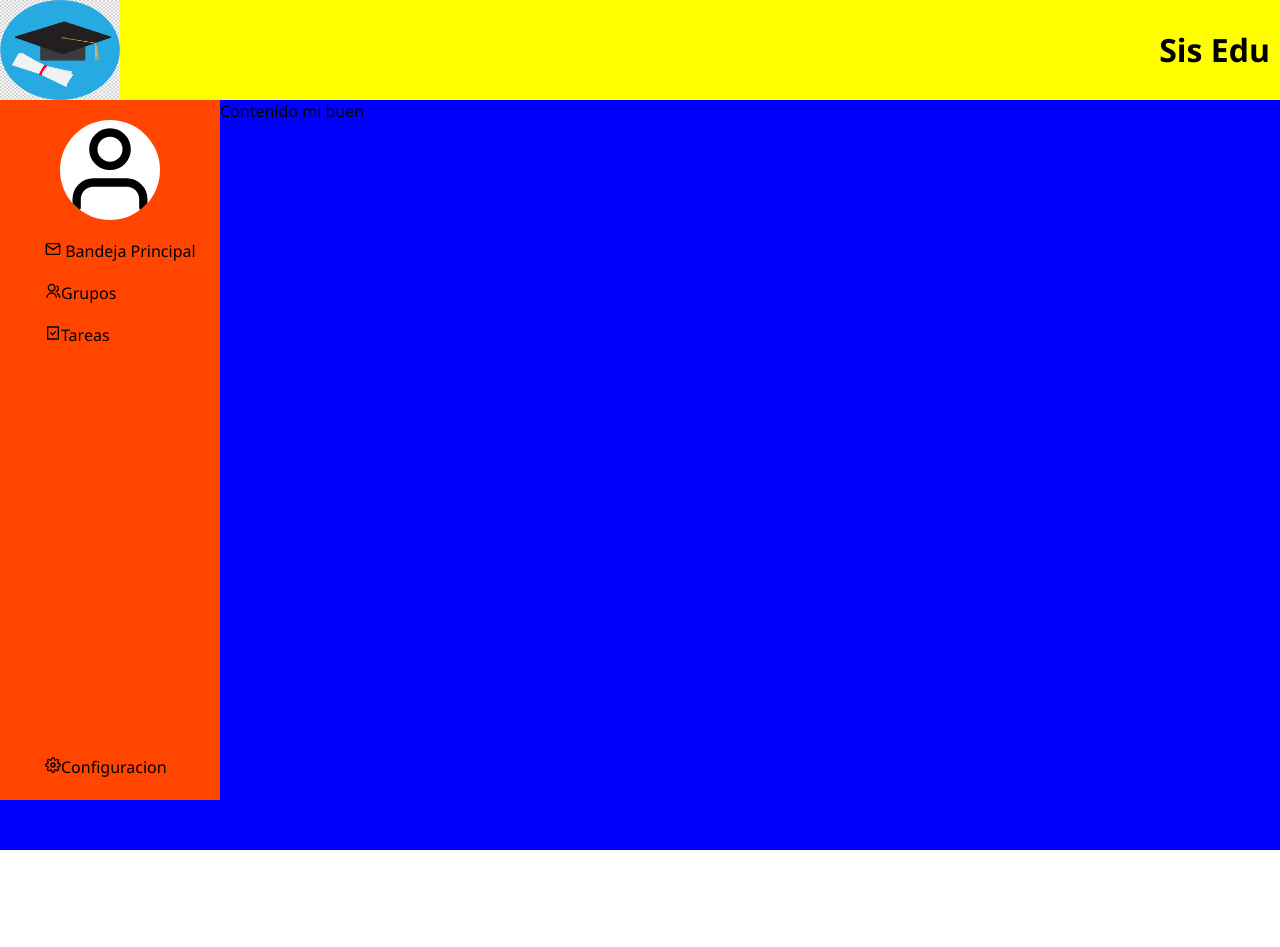
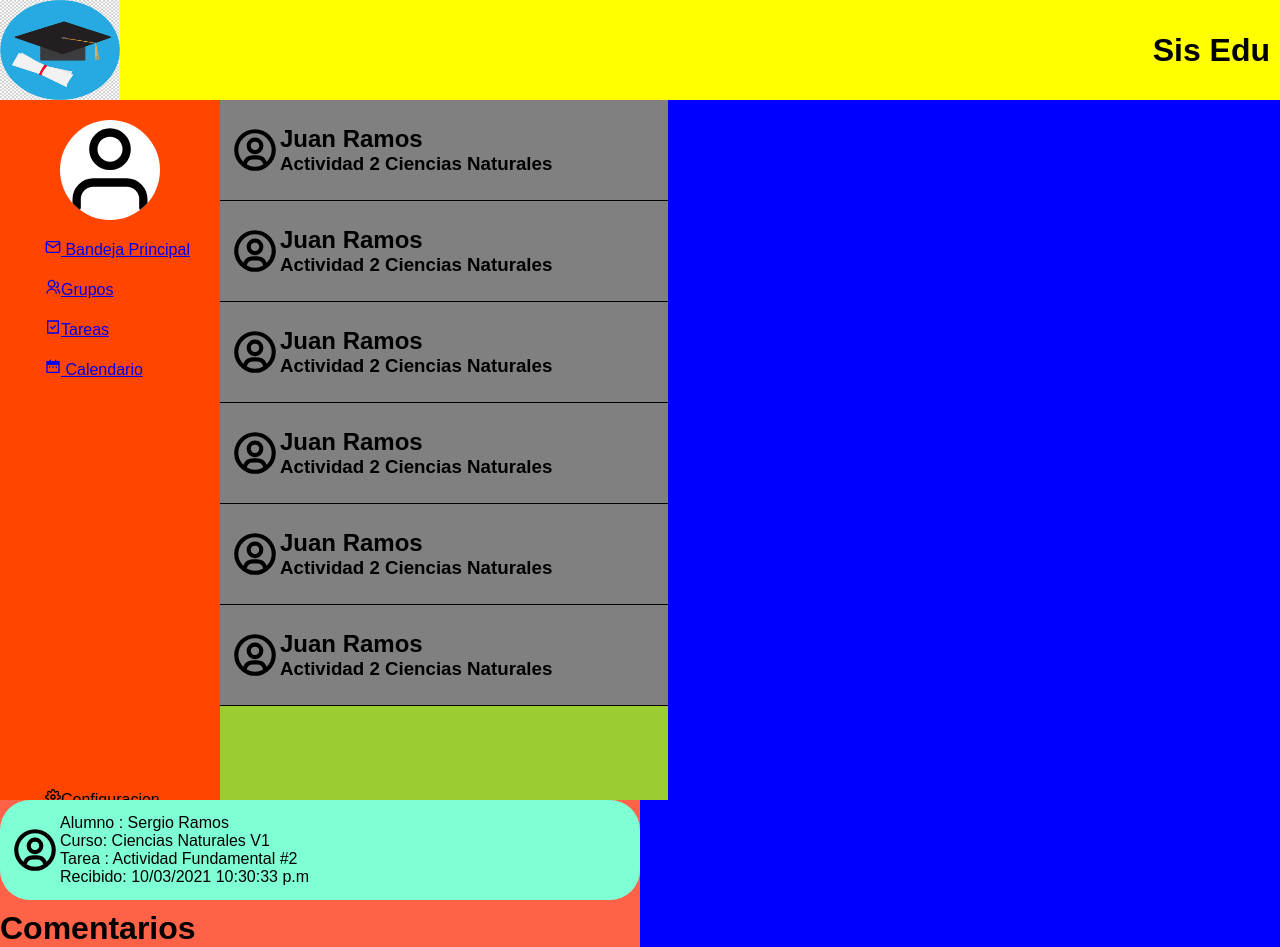
Before and after one commit to rs288/SisEdu, a React (Create React App) app: page /feed in a window 1280 px wide. Shown: the top 947 px of the page. Before the commit the page ends 850 px from the top, so only its background shows below. Built offline with nearby package versions, Linux system fonts and the light colour scheme.

Commit message:
Primer version

```diff
--- a/src/App.js
+++ b/src/App.js
@@ -4,6 +4,9 @@ import InitialContainer from './components/InitialContainer'
 import './styles/App.css'
 import Header from './components/Header';
 import Sidebar from './components/Sidebar';
+import MailCard from './components/MailCard';
+import MailInformation from './components/MailInformation';
+import MailContent from './components/MailContent';
 
 function App() {
   return (
@@ -14,8 +17,54 @@ function App() {
             <div className = "feed-container">
               <Header/>
               <Sidebar/>
-              <div>
-                <p>Contenido mi buen</p>
+                <div className = "general-view">
+                  <MailCard/>
+                  <MailCard/>
+                  <MailCard/>
+                  <MailCard/>
+                  <MailCard/>
+                  <MailCard/>
+                </div>
+                <div className = "specific-view">
+                  <MailInformation/>
+                  <MailContent/>
+                </div>
+            </div>
+          </Route>
+          <Route path = '/grupos'>
+            <div className = "feed-container">
+              <Header/>
+              <Sidebar/>
+              <div className = "general-view">
+                <h2> Todos los grupos</h2>
+              </div>
+              <div className = "specific-view">
+                <h2>Info de los grupos</h2>
+              </div>
+            </div>
+          </Route>
+          <Route path = '/tareas'>
+            <div className = "feed-container">
+            <Header/>
+            <Sidebar/>
+              <div className = "general-view">
+                <h2>Todas las tareas</h2>
+              </div>
+              <div className = "specific-view">
+                <h2>Asignacion de tareas</h2>
+              </div>
+            </div>
+          </Route>
+          <Route path = '/calendario'>
+            <div className = "feed-container">
+              <Header/>
+              <Sidebar/>
+              <div className = "general-view">
+                <h2>Aqui va el calendario</h2>
+              </div>
+              <div className = "specific-view">
+                <h2>Manejo del calendario</h2>
+
               </div>
             </div>
           </Route>
--- /dev/null
+++ b/src/components/MailCard.jsx
@@ -0,0 +1,17 @@
+import React from 'react'
+import * as BiIcons from 'react-icons/bi'
+import '../styles/Feed.css'
+
+function MailCard() {
+    return (
+        <div className = "mail-card">
+            <BiIcons.BiUserCircle className = "mail-user"/>
+            <div className = "card-information">
+                <h2>Juan Ramos</h2>
+                <h3>Actividad 2 Ciencias Naturales</h3>
+            </div>
+        </div>
+    )
+}
+
+export default MailCard
--- /dev/null
+++ b/src/components/MailContent.jsx
@@ -0,0 +1,18 @@
+import React from 'react'
+import * as BsIcons from 'react-icons/bs'
+
+function MailContent() {
+    return (
+        <div className = "mail-content">
+            <h1> Comentarios</h1>
+            <p>Buena tarde profe, mando la actividad fundamental numero dos de ciencias naturales
+                buena tarde
+            </p>
+            <button className = "download-button"> <BsIcons.BsDownload/> Act2C.N.V1S2.pdf</button>
+
+
+        </div>
+    )
+}
+
+export default MailContent
--- /dev/null
+++ b/src/components/MailInformation.jsx
@@ -0,0 +1,19 @@
+import React from 'react'
+import * as BiIcons from 'react-icons/bi'
+import '../styles/Feed.css'
+
+function MailInformation() {
+    return (
+        <div className = "info-card">
+            <BiIcons.BiUserCircle className = "mail-user"/>
+            <div className = "student-info">
+                <p>Alumno : Sergio Ramos</p>
+                <p>Curso: Ciencias Naturales V1</p>
+                <p>Tarea : Actividad Fundamental #2</p>
+                <p>Recibido: 10/03/2021 10:30:33 p.m</p>
+            </div>
+        </div>
+    )
+}
+
+export default MailInformation
--- a/src/components/Sidebar.jsx
+++ b/src/components/Sidebar.jsx
@@ -2,16 +2,18 @@ import React from 'react'
 import '../styles/Feed.css';
 import * as FiIcons from 'react-icons/fi'
 import * as RiIcons from 'react-icons/ri'
+import {Link} from 'react-router-dom';
 function Sidebar() {
     return (
         <div className = "sidebar-menu">
             <nav>
                 <FiIcons.FiUser className = "user-icon"/>
                 <ul>
-                    <li><FiIcons.FiMail/> Bandeja Principal </li>
-                    <li><RiIcons.RiGroupLine/>Grupos</li>
-                    <li><RiIcons.RiTaskLine/>Tareas</li>
-                    <li><FiIcons.FiSettings/>Configuracion</li>
+                  <li> <Link to = '/feed'> <FiIcons.FiMail/> Bandeja Principal </Link> </li>
+                  <li> <Link to = '/grupos'> <RiIcons.RiGroupLine/>Grupos </Link> </li>
+                  <li> <Link to = '/tareas'><RiIcons.RiTaskLine/>Tareas </Link> </li>
+                  <li> <Link to = '/calendario'> <RiIcons.RiCalendar2Fill/> Calendario </Link></li>
+                  <li><FiIcons.FiSettings/>Configuracion</li>
                 </ul>
             </nav>
         </div>
--- a/src/styles/App.css
+++ b/src/styles/App.css
@@ -22,3 +22,19 @@
     flex-direction: row;
     flex-wrap: wrap;
 }
+
+.general-view {
+    display: flex;
+    flex-direction: column;
+    width: 35%;
+    height: 700px;
+    background-color: yellowgreen;
+}
+
+.specific-view {
+    display: flex;
+    flex-direction: column;
+    flex-wrap: wrap;
+    width: 50%;
+    background-color: tomato;
+}
--- a/src/styles/Feed.css
+++ b/src/styles/Feed.css
@@ -1,5 +1,6 @@
 *{
     margin: 0px;
+    font-family: sans-serif;
 }
 
 .main-feed-container {
@@ -14,7 +15,7 @@
 }
 
 .sidebar {
-    width:  30%;
+    width:  40%;
     min-height: 250px;
     background-color: aqua;
 }
@@ -34,7 +35,7 @@
     line-height: 100px;
     margin-right: 10px;
 }
-
+/*SIDEBAR STYLES*/
 .sidebar-menu {
     display: flex;
     flex-direction: column;
@@ -66,6 +67,12 @@ li:last-child {
     margin-top: 390px;
 }
 
+ul li:hover{
+    cursor: pointer;
+    background-color: chartreuse;
+    color:white;
+}
+
 .user-icon{
     width: 100px;
     height: 100px;
@@ -74,3 +81,45 @@ li:last-child {
     margin-left: 60px;
     margin-top: 20px;
 }
+
+/*MAIL CARDS STYLES*/
+.mail-card {
+    display: flex;
+    flex-wrap: wrap;
+    flex-direction: row;
+    width: 100%;
+    height: 100px;
+    background-color: gray;
+    border-bottom: 1px solid black;
+    align-items: center;
+}
+
+.mail-user {
+    width: 50px;
+    height: 50px;
+    border-radius: 100%;
+    margin-left: 10px;
+
+}
+
+
+
+/*MAIL INFO CARD*/
+.info-card {
+    display: flex;
+    flex-direction: row;
+    width: 100%;
+    height: 100px;
+    background-color: aquamarine;
+    border-radius: 30px;
+    border: solid 1 px black;
+    align-items: center;
+    margin-bottom: 10px;
+
+}
+
+.student-info{
+    display: flex;
+    flex-direction: column;
+
+}
```
Also changed, not shown: src/components/ToolBar.jsx (added, +11 -0 lines).
